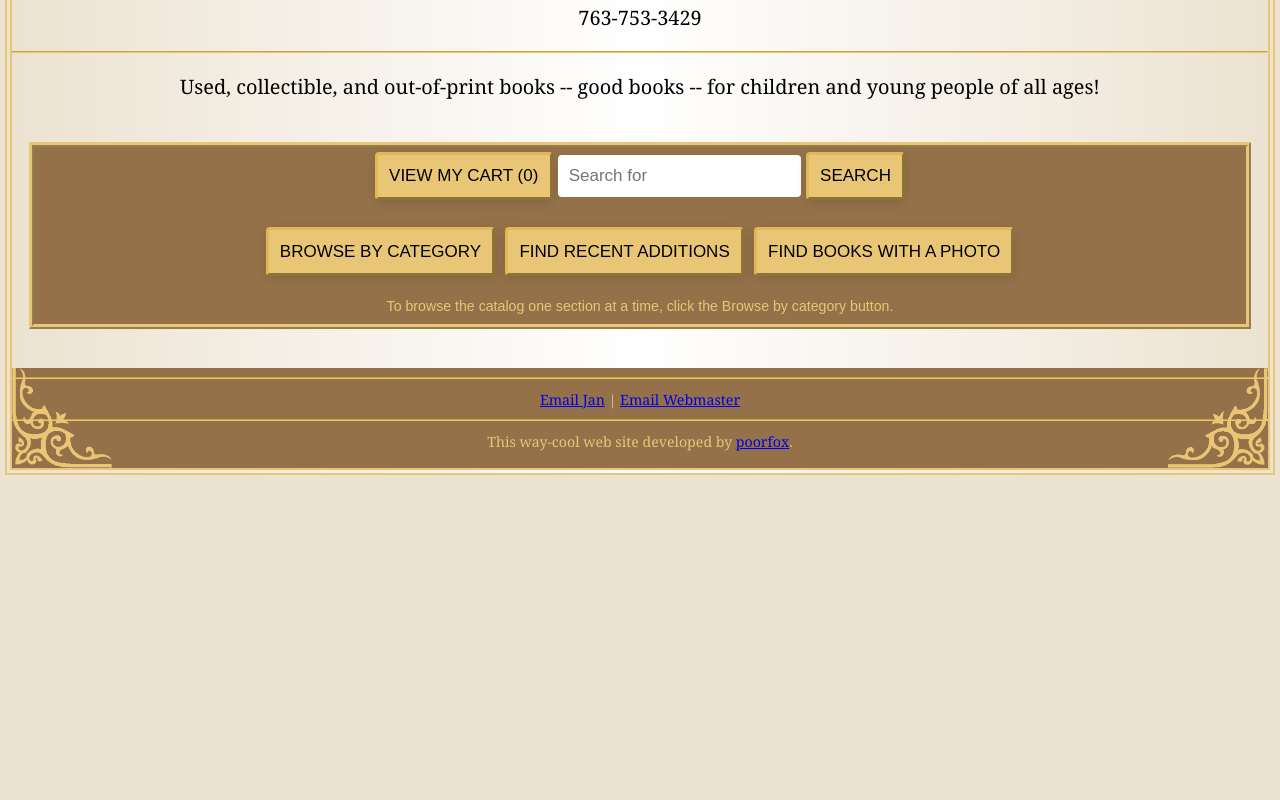
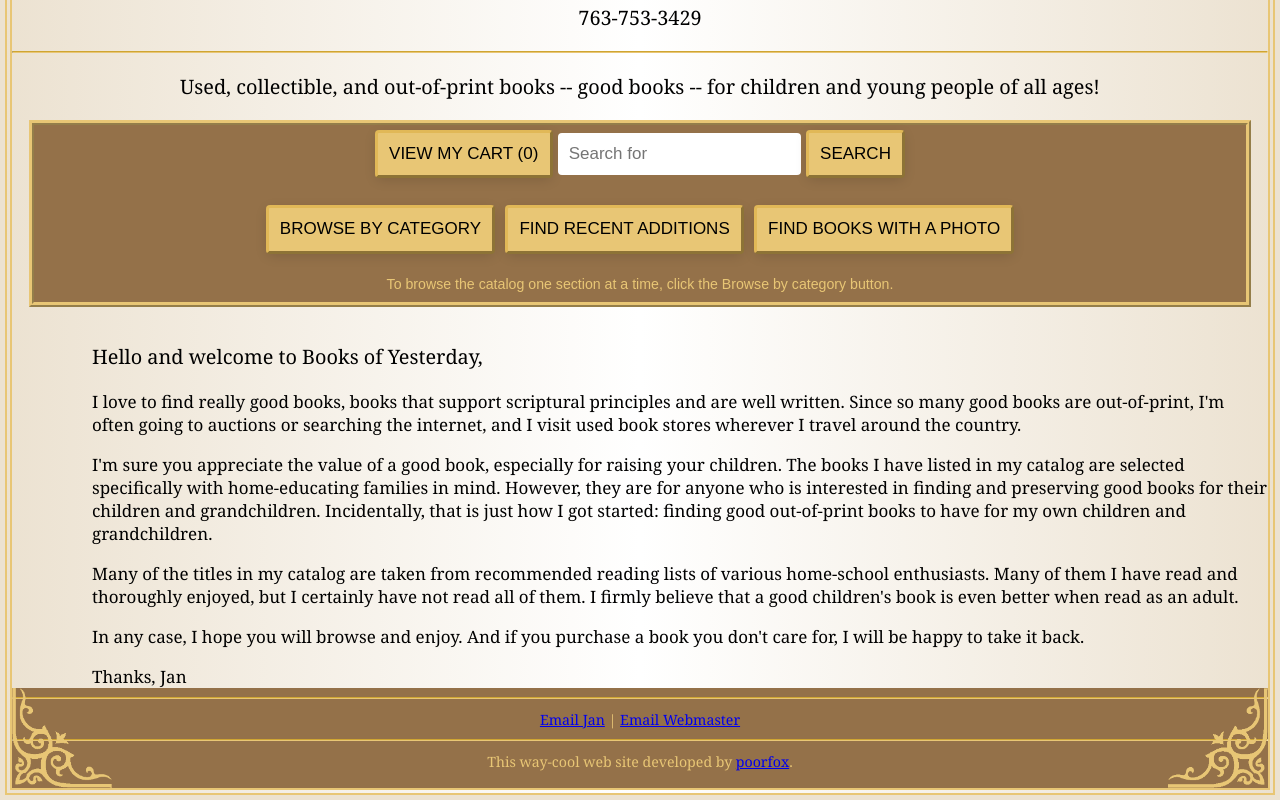
Before and after one commit to jdhenckel/booksyes, a React (Create React App) app: page / in a window 1280 px wide. Shown: the part 320-1120 px from the top of the page. Before the commit the page ends 800 px from the top, so only its background shows below. Built offline with nearby package versions, Linux system fonts and the light colour scheme.

Commit message:
added about us section to landing page

```diff
--- /dev/null
+++ b/src/App/AboutUs.jsx
@@ -0,0 +1,33 @@
+import React from "react";
+
+export default function AboutUs(props) {
+    return <div style={{marginLeft: '5rem',}}>
+        <h3>Hello and welcome to Books of Yesterday,</h3>
+        <p />
+        I love to find really good books, books that support scriptural principles
+        and are well written.
+        Since so many good books are out-of-print, I'm often going to auctions
+        or searching the internet, and I visit
+        used book stores wherever I travel around the country.
+        <p />
+        I'm sure you appreciate the value of a good book, especially for
+        raising your children.  The books I have listed in my catalog are selected
+        specifically with home-educating families in mind.
+        However, they are for anyone who is interested in finding and preserving good
+        books for their children and grandchildren.
+        Incidentally, that is just how I got started:  finding good out-of-print
+        books to have for my own children and grandchildren.
+        <p />
+        Many of the titles in my catalog are taken from recommended reading lists
+        of various home-school enthusiasts.  Many of them I have read and
+        thoroughly enjoyed, but I certainly have not read all of them.  I firmly
+        believe that a good children's book is even better when read as an
+        adult.
+        <p />
+        In any case, I hope you will browse and enjoy.  And if you purchase a book you
+        don't care for, I will be happy to take it back.
+        <p />
+
+        Thanks,  Jan
+    </div>
+}
--- a/src/App/App.jsx
+++ b/src/App/App.jsx
@@ -4,6 +4,7 @@ import OrderReview from '../OrderReview/OrderReview';
 import Categories from '../Categories/Categories';
 import Cart from '../Cart/Cart';
 import Success from '../Cart/Success';
+import AboutUs from './AboutUs';
 import './App.css';
 import { BrowserRouter, Route, Routes } from "react-router-dom";
 import Main from '../Main/Main';
@@ -41,6 +42,7 @@ export default function App(props) {
         <Route path="/categories" element={<Categories />} />
         <Route path="/cart" element={<Cart cart={cart} changeCart={updateCart} />} />
         <Route path="/revieworders" element={<OrderReview />} />
+        <Route path="/" element={<AboutUs />} />
       </Route>
     </Routes>
   </BrowserRouter>
```
